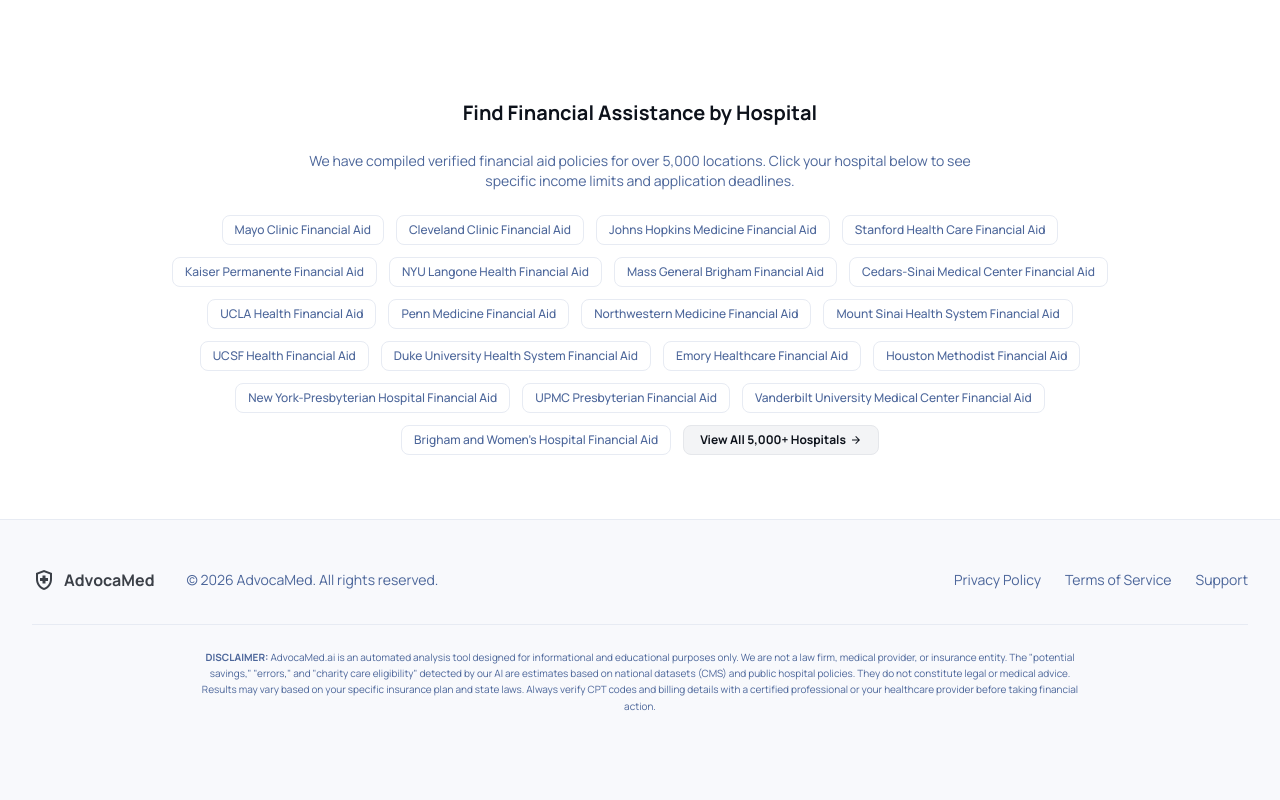
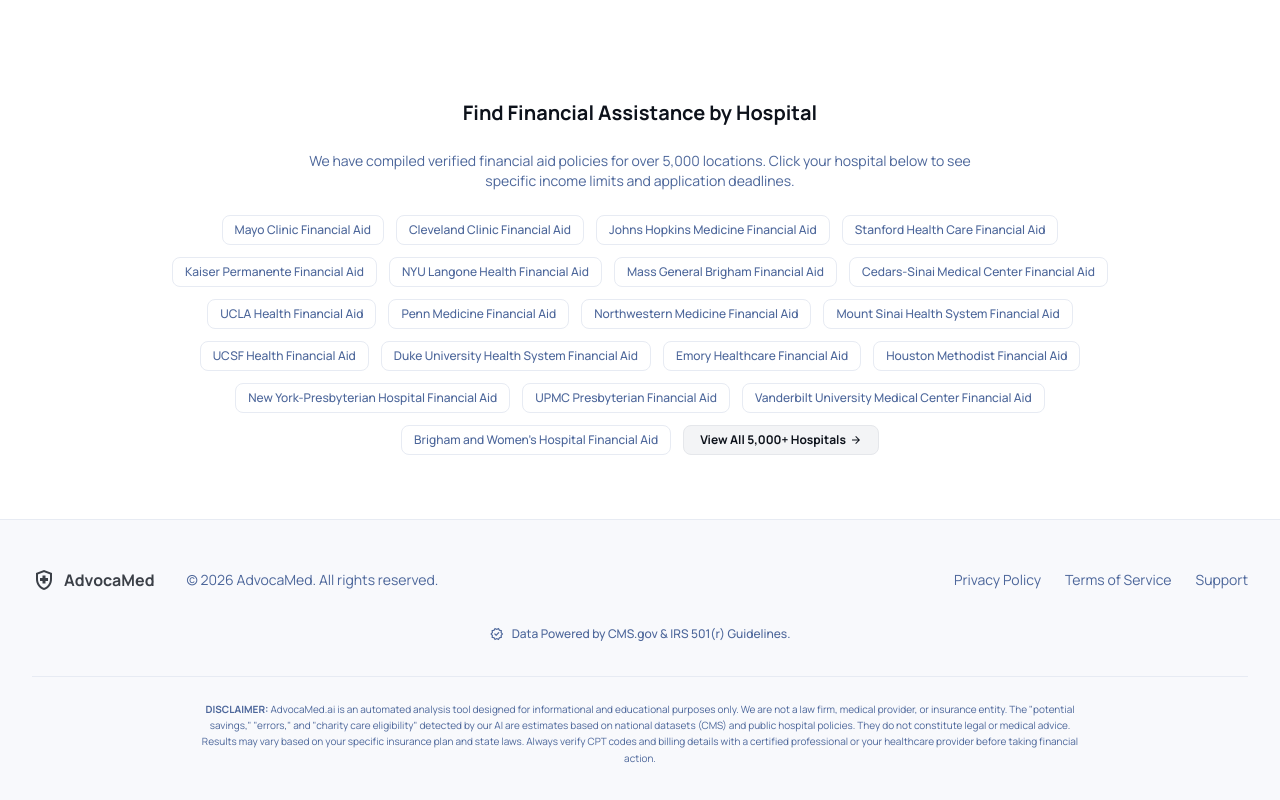
Before and after one commit to gkswjdgb/advocamed-ai, a React (Vite) app in the folder advocamed.ai/: page / in a window 1280 px wide. Shown: the part 3166-3966 px from the top of the page. Before the commit the page ends 3928 px from the top, so only its background shows below. Built offline with nearby package versions, Linux system fonts and the light colour scheme.

Commit message:
Update App.tsx

```diff
--- a/advocamed.ai/App.tsx
+++ b/advocamed.ai/App.tsx
@@ -148,8 +148,8 @@ const Home = () => {
     <>
       {step !== 'RESULTS' && (
         <SEO
-          title="Medical Bill Dispute Tool & Charity Care Finder"
-          description="Stop overpaying for medical bills. AdvocaMed uses AI to find billing errors, upcoding, and unbundled charges instantly."
+          title="Decipher & Dispute Your Medical Bills with AI — HIPAA Compliant"
+          description="Don't pay the sticker price. Our AI scans CPT codes for upcoding and unbundling errors instantly. Access verified Charity Care policies for 5,000+ US hospitals."
           canonical="/"
         />
       )}
@@ -235,6 +235,14 @@ const App: React.FC = () => {
                     </div>
                 </div>
 
+                {/* Data Power Attribution */}
+                <div className="mt-8 text-center">
+                    <p className="text-xs text-text-secondary-light dark:text-text-secondary-dark font-medium flex items-center justify-center gap-2">
+                        <span className="material-symbols-outlined text-sm">verified</span>
+                        Data Powered by CMS.gov & IRS 501(r) Guidelines.
+                    </p>
+                </div>
+
                 {/* Legal Disclaimer for YMYL */}
                 <div className="mt-8 border-t border-border-light dark:border-border-dark pt-6">
                      <p className="text-[10px] text-text-secondary-light dark:text-text-secondary-dark leading-relaxed text-center max-w-4xl mx-auto">
```
